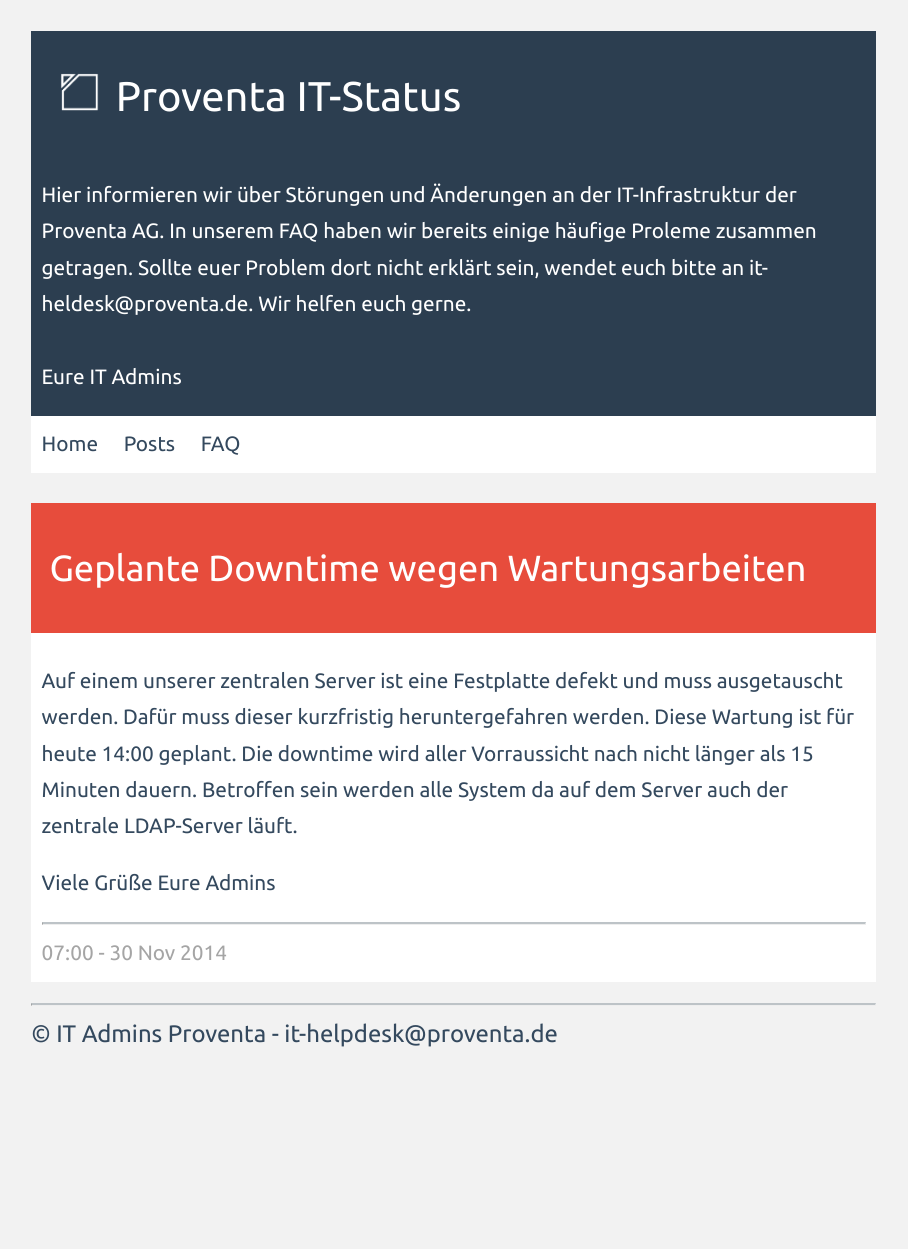
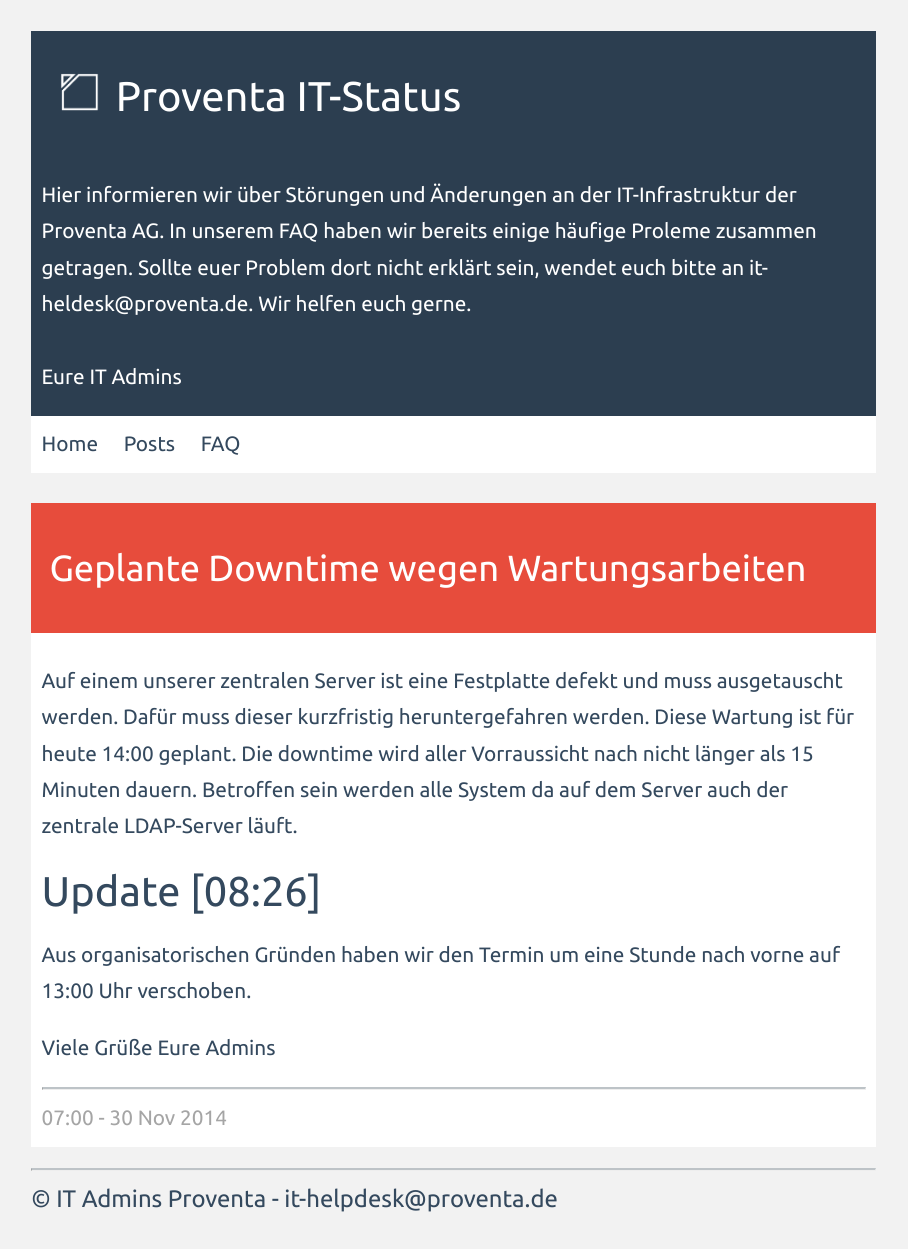
Before and after one commit to proventa/status, a Jekyll site: the page built from _posts/2014-11-30-Geplante-Downtime-wegen-Wartung.markdown, in a window 1280 px wide. Shown: the whole page, without its empty margins (0-908 px from the left). Built offline with Jekyll 4.4.1, drawn with Linux system fonts in a browser that asks for light colours; before the commit the page ends 1084 px from its top, so only the background shows below that.

Commit message:
termin jetzt 13:00

```diff
--- a/_posts/2014-11-30-Geplante-Downtime-wegen-Wartung.markdown
+++ b/_posts/2014-11-30-Geplante-Downtime-wegen-Wartung.markdown
@@ -7,5 +7,10 @@
 
 Auf einem unserer zentralen Server ist eine Festplatte defekt und muss ausgetauscht werden. Dafür muss dieser kurzfristig heruntergefahren werden. Diese Wartung ist für heute 14:00 geplant. Die downtime wird aller Vorraussicht nach nicht länger als 15 Minuten dauern. Betroffen sein werden alle System da auf dem Server auch der zentrale LDAP-Server läuft.
 
+Update [08:26]
+==============
+
+Aus organisatorischen Gründen haben wir den Termin um eine Stunde nach vorne auf 13:00 Uhr verschoben.
+
 Viele Grüße
 Eure Admins
```
